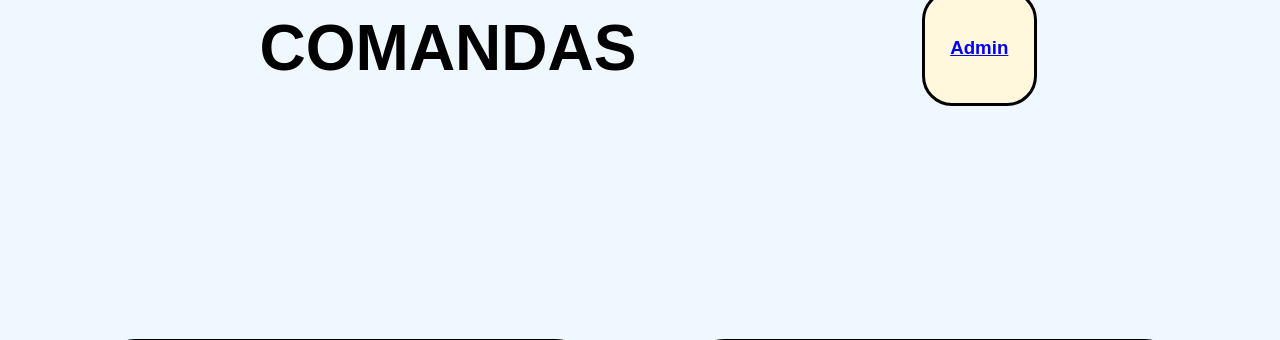
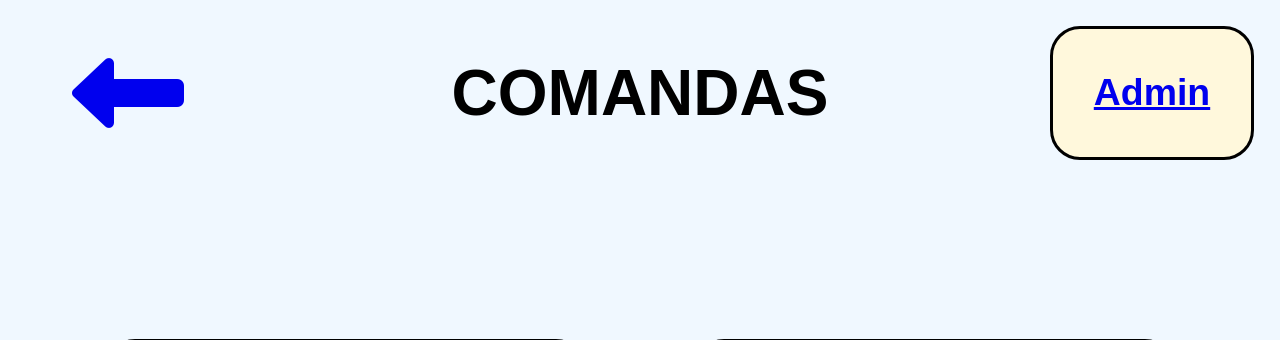
Before and after one commit to albertollamas-GII/DGP, a Django app: page /home/ in a window 1280 px wide. Shown: the top 340 px of the page. Run offline with Django 3.2, Linux system fonts and the light colour scheme; some libraries are stand-ins or nearby versions.

Commit message:
CSS arreglados por parte de alumnos

```diff
--- a/static/css/asignar_tareas.css
+++ b/static/css/asignar_tareas.css
@@ -10,6 +10,12 @@
     width: 90%;
     border: 2px solid black;
     border-radius: 10px;
+}
+
+.contenedor-icono{
+    display: grid;
+    grid-auto-flow: column;
+    justify-content: space-between;
 }
 
 .titulo{
--- a/static/index.css
+++ b/static/index.css
@@ -1,13 +1,20 @@
 .cabecera{
-    display: flex;
+    display: grid;
+    grid-template-columns: 20% 60% 20%;
     align-items: center;
     text-align: center;
     height: 12%;
 }
+.cabecera a{
+    font-size: 2em;
+}
+.cabecera i{
+    font-size: 3.5em;
+}
 
 h1 {
     font-size: 4em;
-    width: 70%;
+    width: 100%;
     align-items: center;
 }
 .title_images {
@@ -37,7 +44,7 @@ h1 {
 .enlace-comedor{
     text-decoration: none;
     color:black;
-    margin-bottom: 20%;
+    margin-bottom: 12%;
 }
 
 .enlace-comedor a::selection{
@@ -47,6 +54,14 @@ h1 {
 .title_images{
     color:black;
 }
+.menu-selector{
+    display: grid;
+    grid-column: auto;
+    justify-content: center;
+    align-items: center;
+    text-align: center;
+    padding: 4%;
+}
 
 
 
@@ -55,7 +70,7 @@ h1 {
     border-color: black;
     border: 40px;
     border: solid;
-    margin: 2%;
+    margin: 10%;
     padding: 2%;
     border-radius: 30px;
     background-color:cornsilk;
@@ -77,12 +92,3 @@ h1 {
     }
 
 }
-
-.menu-selector{
-    display: grid;
-    grid-column: auto;
-    justify-content: center;
-    align-items: center;
-    text-align: center;
-    padding: 4%;
-}
--- a/todoApp/templates/todoApp/asignar_tareas.html
+++ b/todoApp/templates/todoApp/asignar_tareas.html
@@ -9,6 +9,7 @@
 <script src="https://kit.fontawesome.com/5a852abedd.js" crossorigin="anonymous"></script>
 
 <div class="contenedor-icono">
+    <a href="{% url 'login' %}"> <i class="fa-solid fa-left-long"></i> </a>
     <a href="{% url 'menusTotalesProfesor' %}"> <i class="fa-solid fa-user-tie"></i></a>
 </div>
 
--- a/todoApp/templates/todoApp/index.html
+++ b/todoApp/templates/todoApp/index.html
@@ -3,8 +3,11 @@
 <link rel="stylesheet" href="{% static 'index.css' %}">
 <link rel="stylesheet" href="{% static 'styles.css' %}">
 
+<script src="https://kit.fontawesome.com/5a852abedd.js" crossorigin="anonymous"></script>
+
 
 <div class = "cabecera">
+    <a href="{% url 'login2' %}"> <i class="fa-solid fa-left-long"></i> </a>
 	<h1>COMANDAS</h1>
 	<div class="visualizacionProfesor">
 		<a class="urlProfesor" href="http://127.0.0.1:8000/admin">
```
Also changed, not shown: db.sqlite3.
